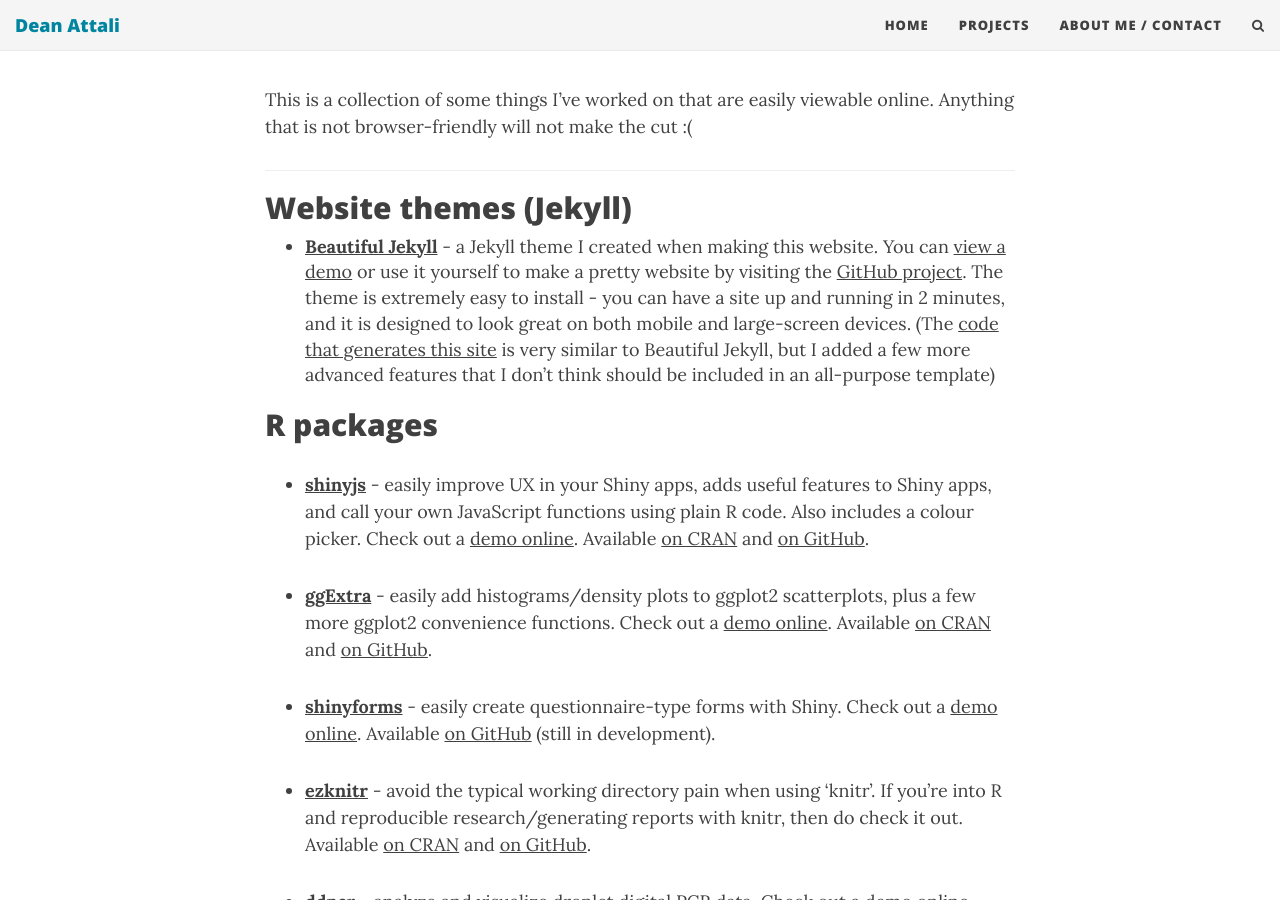
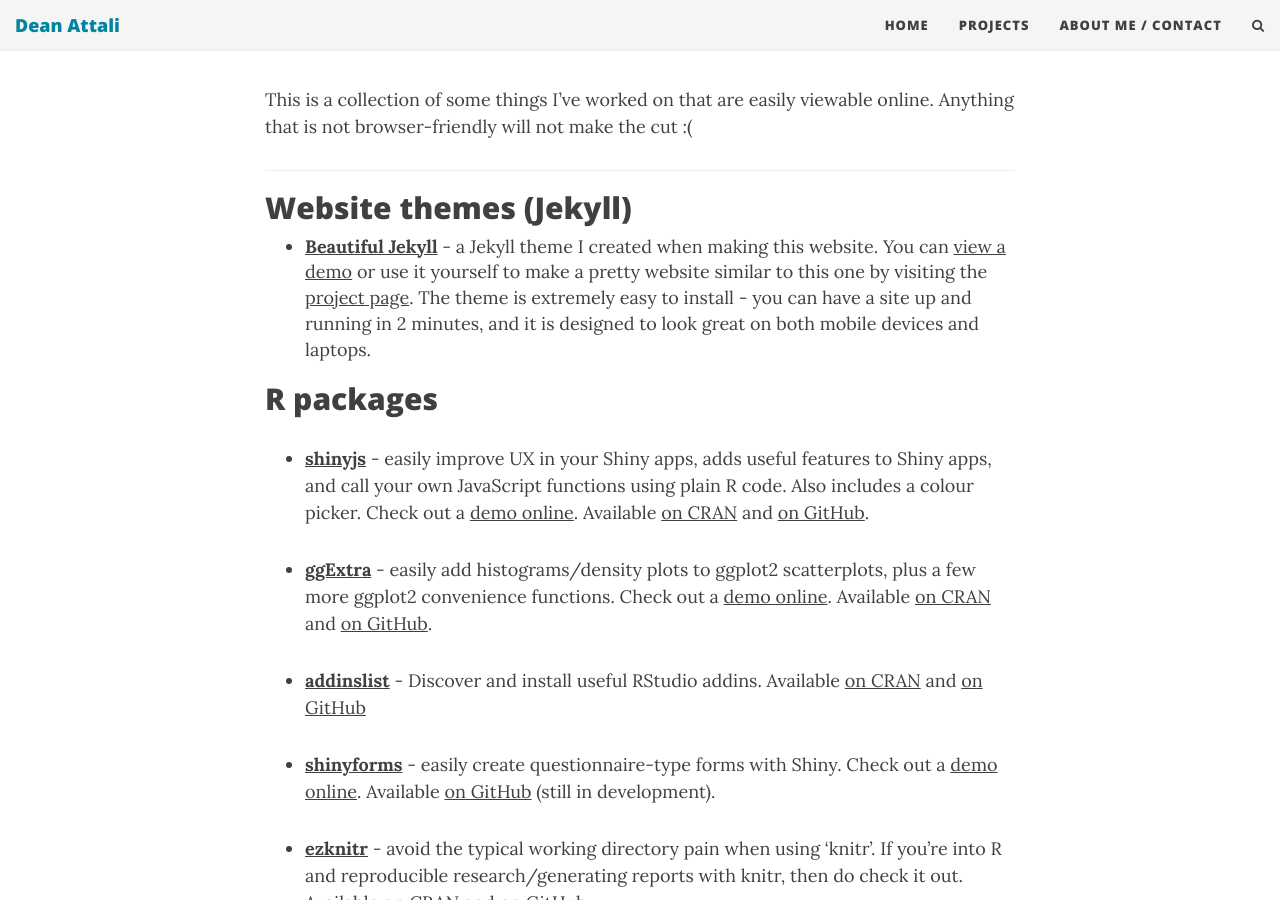
Before and after one commit to daattali/daattali.github.io, a Jekyll site: the page built from projects.md, in a window 1280 px wide and 900 px high, scrolled down 246 px. Built offline with Jekyll 4.4.1, drawn with Linux system fonts in a browser that asks for light colours; nearby versions of some CDN libraries; comment, search, counter and statistics services are not loaded.

Commit message:
Update projects.md

```diff
--- a/projects.md
+++ b/projects.md
@@ -11,13 +11,15 @@
 
 ## Website themes (Jekyll)
 
--  **[Beautiful Jekyll](http://deanattali.com/beautiful-jekyll/)** - a Jekyll theme I created when making this website.  You can [view a demo](http://deanattali.com/beautiful-jekyll/) or use it yourself to make a pretty website by visiting the [GitHub project](https://github.com/daattali/beautiful-jekyll#readme). The theme is extremely easy to install - you can have a site up and running in 2 minutes, and it is designed to look great on both mobile and large-screen devices. (The [code that generates this site](https://github.com/daattali/daattali.github.io) is very similar to Beautiful Jekyll, but I added a few more advanced features that I don't think should be included in an all-purpose template)
+-  **[Beautiful Jekyll](http://deanattali.com/beautiful-jekyll/)** - a Jekyll theme I created when making this website.  You can [view a demo](http://deanattali.com/beautiful-jekyll/) or use it yourself to make a pretty website similar to this one by visiting the [project page](https://github.com/daattali/beautiful-jekyll#readme). The theme is extremely easy to install - you can have a site up and running in 2 minutes, and it is designed to look great on both mobile devices and laptops.
 
 ## R packages
 
 - **[shinyjs](https://github.com/daattali/shinyjs)** -  easily improve UX in your Shiny apps, adds useful features to Shiny apps, and call your own JavaScript functions using plain R code.  Also includes a colour picker.  Check out a [demo online](http://daattali.com/shiny/shinyjs-demo/). Available [on CRAN](https://cran.r-project.org/package=shinyjs) and [on GitHub](https://github.com/daattali/shinyjs).
 
 - **[ggExtra](https://github.com/daattali/ggExtra)** - easily add histograms/density plots to ggplot2 scatterplots, plus a few more ggplot2 convenience functions. Check out a [demo online](http://daattali.com/shiny/ggExtra-ggMarginal-demo/). Available [on CRAN](https://cran.r-project.org/package=ggExtra) and [on GitHub](https://github.com/daattali/ggExtra).
+
+- **[addinslist](https://github.com/daattali/addinslist)** - Discover and install useful RStudio addins. Available [on CRAN](https://cran.r-project.org/package=addinslist) and [on GitHub](https://github.com/daattali/addinslist)
 
 - **[shinyforms](https://github.com/daattali/shinyforms)** - easily create questionnaire-type forms with Shiny. Check out a [demo online](http://daattali.com/shiny/mimic-google-form/). Available [on GitHub](https://github.com/daattali/ggExtra) (still in development).
 
```
